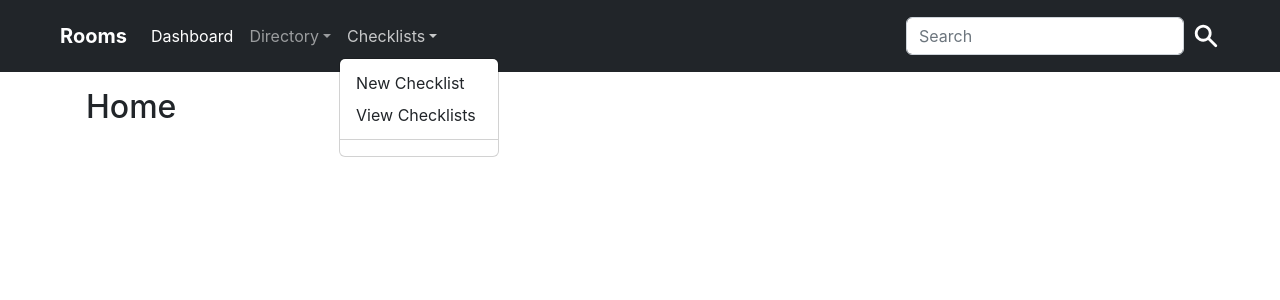
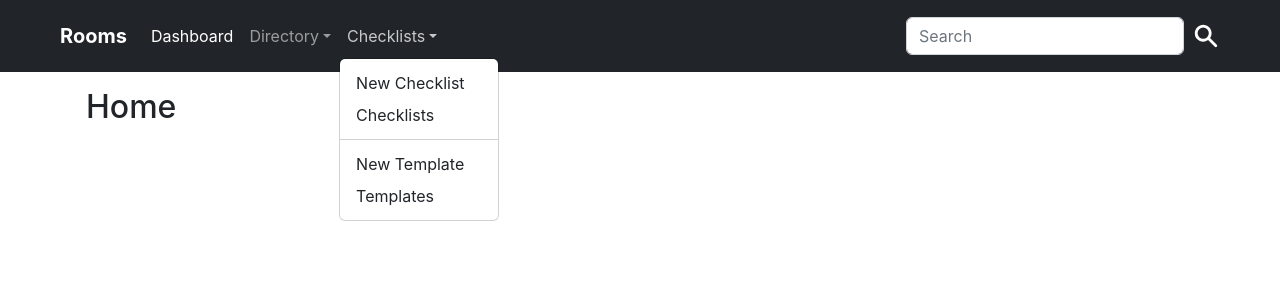
Before and after one commit to JosephThomasVasquez/rooms-frontend, a React (Create React App) app: page / in a window 1280 px wide. Both pictures are taken after a click on the button "Checklists". Shown: the top 300 px of the page. Built offline with nearby package versions, Linux system fonts and the light colour scheme.

Commit message:
Added tempalte form with links and router and also simple validation on textarea

```diff
--- /dev/null
+++ b/src/checklistTemplates/TemplateForm.jsx
@@ -0,0 +1,85 @@
+import React, { useState, useEffect } from "react";
+
+const TemplateForm = () => {
+  const [itemsList, setItemsList] = useState([]);
+  const [createdItems, setCreatedItems] = useState([]);
+
+  useEffect(() => {
+    // console.log("XXXXXXXXXXX", itemsList);
+    console.log("createdItems", createdItems);
+  }, [itemsList, createdItems]);
+
+  const remap = (items) => {
+    let itemsArray = [];
+    if (items.length >= 1) {
+      items.map((item) => {
+        item = item.trim();
+
+        let hasValidCharacters = new RegExp(/^[a-zA-Z0-9_.-]*$/);
+
+        const isValid = hasValidCharacters.test(item);
+        console.log(isValid);
+
+        if (isValid) {
+          itemsArray.push({ name: item, checked: false });
+        } else {
+          itemsArray.push({ name: "Invalid Characters", checked: false });
+        }
+      });
+
+      setCreatedItems(itemsArray);
+    } else if (items[0].name === "") {
+      setCreatedItems("");
+    }
+  };
+
+  const handleChange = ({ target }) => {
+    const items = target.value.split(",");
+    // setItemsList(items);
+    console.log("items", items);
+
+    remap(items);
+  };
+
+  const saveTemplate = () => {
+    // createChecklistItems(itemsList);
+    // console.log(itemsList);
+  };
+
+  return (
+    <div className="container">
+      <div className="row mb-3">
+        <h2>New Template</h2>
+      </div>
+      <div className="row d-flex justify-content-center align-items-center mb-5">
+        <div className="form-floating">
+          <textarea
+            className="form-control"
+            placeholder="Insert items separated by comma's here"
+            id="floatingTextarea"
+            onChange={handleChange}
+          ></textarea>
+          <label htmlFor="floatingTextarea" className="ms-2">
+            Items...
+          </label>
+        </div>
+      </div>
+
+      <div className="row fs-4 fw-bold">
+        <div className="col-1">Items</div>
+        <div className="col-8">
+          <button
+            type="button"
+            className="btn btn-primary"
+            onClick={saveTemplate}
+          >
+            Save
+          </button>
+        </div>
+      </div>
+      <div className="row">{JSON.stringify(createdItems)}</div>
+    </div>
+  );
+};
+
+export default TemplateForm;
--- a/src/checklists/ChecklistForm.jsx
+++ b/src/checklists/ChecklistForm.jsx
@@ -1,8 +1,10 @@
 import React, { useState, useEffect } from "react";
 import ChecklistTemplateSelector from "../checklistTemplates/ChecklistTemplateSelector";
+import stringifyFields from "../utils/browserStorage";
 
 const ChecklistForm = () => {
   const [templateItems, setTemplateItems] = useState(null);
+  const [browserSavedItems, setBrowserSavedItems] = useState(null);
 
   const listTemplateItems = (templateId, templates) => {
     if (templates?.length > 0 && templateId) {
@@ -37,7 +39,13 @@ const ChecklistForm = () => {
       </div>
       <div className="row d-flex justify-content-center align-items-center">
         <div className="col-4">
-          <ChecklistTemplateSelector listTemplateItems={listTemplateItems} />
+          <label htmlFor="template-selector" className="mb-1">
+            Choose Template
+          </label>
+          <ChecklistTemplateSelector
+            anme="template-selector"
+            listTemplateItems={listTemplateItems}
+          />
         </div>
       </div>
 
--- a/src/layout/Routers.jsx
+++ b/src/layout/Routers.jsx
@@ -14,6 +14,7 @@ import ChecklistForm from "../checklists/ChecklistForm";
 import RoomsList from "../directory/rooms/RoomsList";
 import BuildingsList from "../directory/buildings/BuildingsList";
 import ChecklistDetails from "../checklists/ChecklistDetails";
+import TemplateForm from "../checklistTemplates/TemplateForm";
 
 const Routers = () => {
   const location = useLocation();
@@ -67,6 +68,16 @@ const Routers = () => {
 
       <Route
         exact
+        path="checklist-templates/create"
+        element={
+          <AuthRequired>
+            <TemplateForm />
+          </AuthRequired>
+        }
+      ></Route>
+
+      <Route
+        exact
         path="rooms"
         element={
           <AuthRequired>
--- a/src/navMenu/NavMenu.jsx
+++ b/src/navMenu/NavMenu.jsx
@@ -121,11 +121,37 @@ const NavMenu = () => {
                       isActive ? activeStyle : undefined
                     }
                   >
-                    View Checklists
+                    Checklists
                   </NavLink>
                 </li>
                 <li>
                   <hr className="dropdown-divider" />
+                </li>
+                <li>
+                  <NavLink
+                    to="/checklist-templates/create"
+                    className="dropdown-item"
+                    aria-current="page"
+                    href="#"
+                    style={({ isActive }) =>
+                      isActive ? activeStyle : undefined
+                    }
+                  >
+                    New Template
+                  </NavLink>
+                </li>
+                <li>
+                  <NavLink
+                    to="/checklist-templates"
+                    className="dropdown-item"
+                    aria-current="page"
+                    href="#"
+                    style={({ isActive }) =>
+                      isActive ? activeStyle : undefined
+                    }
+                  >
+                    Templates
+                  </NavLink>
                 </li>
               </ul>
             </li>
--- /dev/null
+++ b/src/utils/browserStorage.js
@@ -0,0 +1,7 @@
+const stringifyFields = (array) => {
+  const stringArray = JSON.stringify(array);
+
+  return stringArray;
+};
+
+module.exports = stringifyFields;
```
Also changed, not shown: src/checklistTemplates/ChecklistTemplates.jsx (added, +7 -0 lines).
